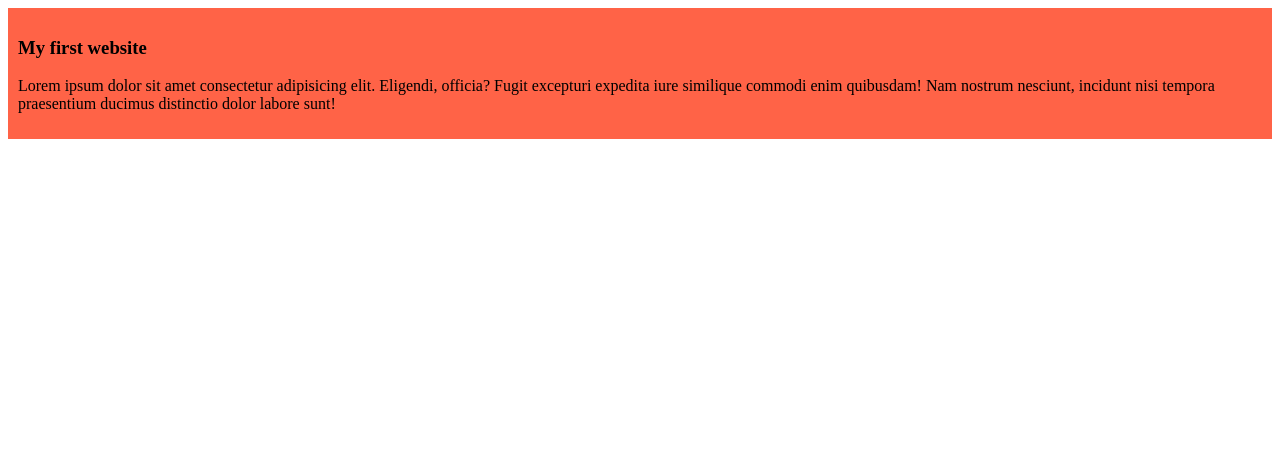
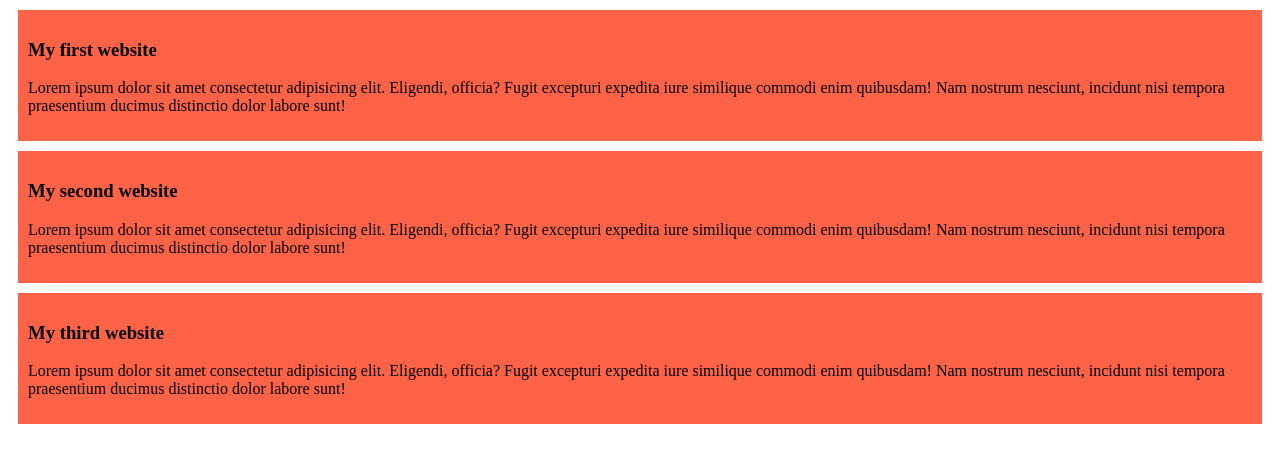
Before and after one commit to sakibsami995/my-first-github-repo, a plain HTML site: page index.html in a window 1280 px wide. Drawn offline with Linux system fonts and the light colour scheme.

Commit message:
added the second and third blog

```diff
--- a/Styles/blog.css
+++ b/Styles/blog.css
@@ -1,4 +1,5 @@
 div{
   background-color: tomato;
   padding: 10px;
+  margin: 10px;
 }
--- a/index.html
+++ b/index.html
@@ -11,5 +11,13 @@
         <h3>My first website</h3>
         <p>Lorem ipsum dolor sit amet consectetur adipisicing elit. Eligendi, officia? Fugit excepturi expedita iure similique commodi enim quibusdam! Nam nostrum nesciunt, incidunt nisi tempora praesentium ducimus distinctio dolor labore sunt!</p>
     </div>
+    <div>
+        <h3>My second website</h3>
+        <p>Lorem ipsum dolor sit amet consectetur adipisicing elit. Eligendi, officia? Fugit excepturi expedita iure similique commodi enim quibusdam! Nam nostrum nesciunt, incidunt nisi tempora praesentium ducimus distinctio dolor labore sunt!</p>
+    </div>
+    <div>
+        <h3>My third website</h3>
+        <p>Lorem ipsum dolor sit amet consectetur adipisicing elit. Eligendi, officia? Fugit excepturi expedita iure similique commodi enim quibusdam! Nam nostrum nesciunt, incidunt nisi tempora praesentium ducimus distinctio dolor labore sunt!</p>
+    </div>
 </body>
 </html>
```
